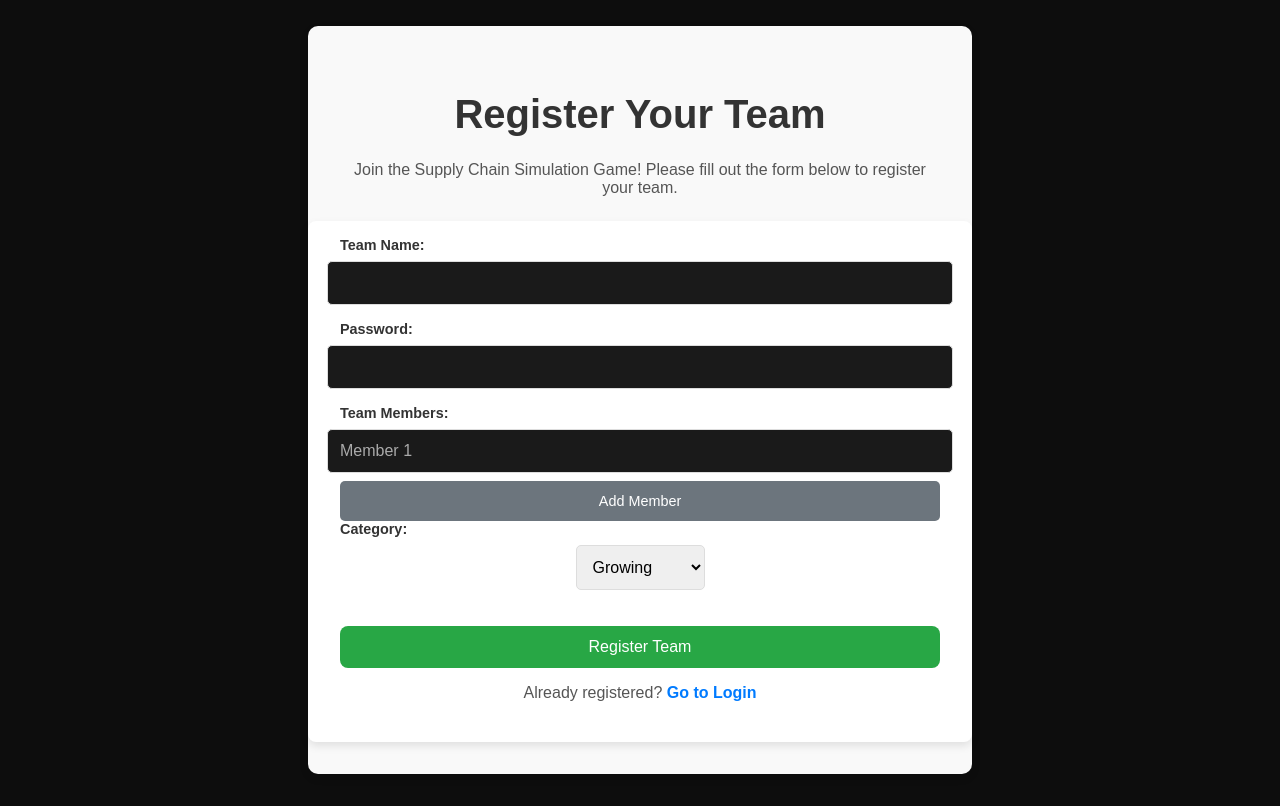
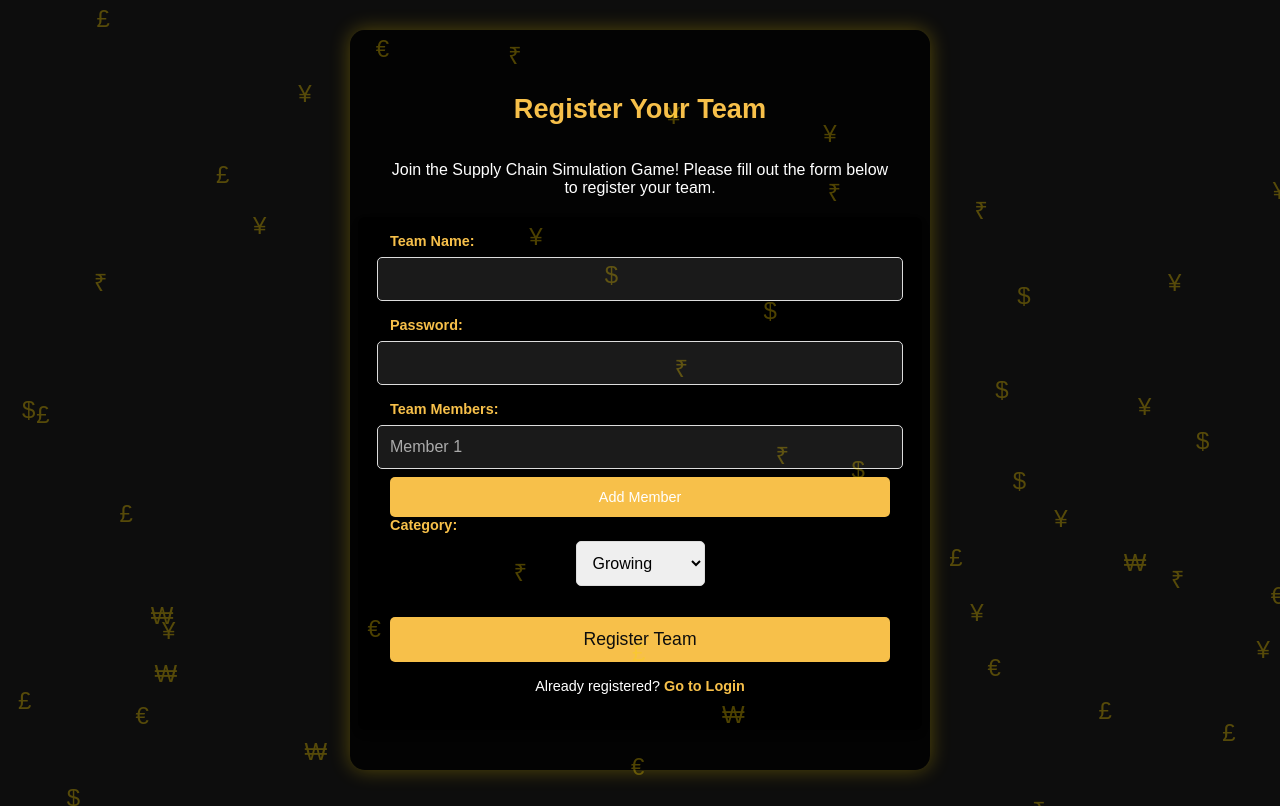
Before and after one commit to AnirvedaPDEU/Supply-chain-simulation, a React (Create React App) app in the folder frontend/: page /register in a window 1280 px wide. Built offline with nearby package versions, Linux system fonts and the light colour scheme.

Commit message:
fronted ready

```diff
--- a/frontend/src/components/TeamRegistration.css
+++ b/frontend/src/components/TeamRegistration.css
@@ -1,7 +1,7 @@
 .registration-container {
   width: 100%;
   padding: 1rem 2rem;
-  background-color: #fff;
+  background-color: #000000;
   border-radius: 8px;
   box-shadow: 0 4px 8px rgba(0, 0, 0, 0.1);
 }
@@ -14,7 +14,7 @@
 .registration-container label {
   font-weight: 600;
   margin-bottom: 0.5rem;
-  color: #333;
+  color:#f7c04a;
 }
 
 .registration-container input,
@@ -35,7 +35,7 @@
 
 .add-member-button {
   padding: 0.75rem;
-  background-color: #6c757d;
+  background-color: #f7c04a;
   color: #fff;
   border: none;
   border-radius: 5px;
@@ -66,12 +66,12 @@
 .login-link {
   margin-top: 1rem;
   font-size: 0.9rem;
-  color: #555;
+  color: #ffffff;
   text-align: center;
 }
 
 .login-link a {
-  color: #007bff;
+  color: #f7c04a;
   text-decoration: none;
   font-weight: 600;
 }
--- a/frontend/src/components/TeamRegistration.jsx
+++ b/frontend/src/components/TeamRegistration.jsx
@@ -86,7 +86,7 @@ const TeamRegistration = () => {
           <option value="established">Established</option>
         </select>
 
-        <button type="submit" className="submit-button">Register Team</button>
+        <button type="submit" className="submit-button" style={{background:"#f7c04a"}}>Register Team</button>
       </form>
 
       <p className="login-link">Already registered? <Link to="/login">Go to Login</Link></p>
--- a/frontend/src/pages/Challenges.jsx
+++ b/frontend/src/pages/Challenges.jsx
@@ -2,6 +2,26 @@ import React, { useEffect, useState } from 'react';
 import axios from 'axios';
 import { useAuth } from '../context/AuthContext';
 import './styles/Challenges.css';
+
+const currencies = ['$', '€', '₹', '¥', '£', '₩'];
+
+// Create multiple copies of each currency symbol
+const floatingCurrencies = Array.from({ length: 50 }, (_, index) => {
+  const randomCurrency = currencies[Math.floor(Math.random() * currencies.length)];
+  return (
+    <span
+      key={index}
+      className="currency"
+      style={{
+        left: `${Math.random() * 100}%`,
+        top: `${Math.random() * 100}%`,
+        animationDuration: `${4 + Math.random() * 4}s`,
+      }}
+    >
+      {randomCurrency}
+    </span>
+  );
+});
 
 const FinalScore = ({ totalScore, questionsAnswered }) => (
   <div className="final-score">
@@ -23,7 +43,7 @@ const Challenges = () => {
   const [totalScore, setTotalScore] = useState(0);
   const [isComplete, setIsComplete] = useState(false);
   const [questionsAnswered, setQuestionsAnswered] = useState(0);
-  const [timer, setTimer] = useState(30); // Timer state for countdown
+  const [timer, setTimer] = useState(480); // Timer state for countdown
   const [startTime, setStartTime] = useState(null);
   const [timeTaken, setTimeTaken] = useState(null);
 
@@ -50,7 +70,13 @@ const Challenges = () => {
     setFeedback('');
     setTimeTaken(null);
     setStartTime(Date.now()); // Set start time for the challenge
-    setTimer(30); // Reset timer for the new challenge
+    setTimer(480); // Reset timer for the new challenge
+  };
+
+  const formatTime = (seconds) => {
+    const minutes = Math.floor(seconds / 60);
+    const remainingSeconds = seconds % 60;
+    return `${minutes}:${remainingSeconds < 10 ? '0' : ''}${remainingSeconds}`;
   };
 
   useEffect(() => {
@@ -65,10 +91,10 @@ const Challenges = () => {
           initializeChallenge(); // Re-initialize for the new challenge
           return newIndex;
         }
-      }, 30000);
+      }, 480000);
 
       return () => clearInterval(interval);
-    }, 30000); // Change the challenge every 30 seconds
+    }, 480000); // Change the challenge every 30 seconds
 
     return () => clearInterval(interval);
   }, [challenges.length]);
@@ -140,7 +166,7 @@ const Challenges = () => {
           <h2>Current Challenge</h2>
           <div className="challenge">
             <h3>{currentChallenge.question_text}</h3>
-            <div className="timer">Time Left: {timer} seconds</div>
+            <div className="timer">Time Left: {formatTime(timer)}</div>
             <form onSubmit={handleSubmit}>
               <div>
                 {currentChallenge.options.map((option, index) => (
@@ -173,6 +199,7 @@ const Challenges = () => {
           </div>
         </>
       )}
+      {floatingCurrencies}
     </div>
   );
 };
--- a/frontend/src/pages/Leaderboard.jsx
+++ b/frontend/src/pages/Leaderboard.jsx
@@ -1,6 +1,27 @@
 import React, { useEffect, useState } from 'react';
 import axios from 'axios';
 import './styles/Leaderboard.css';
+
+// Array of currency symbols for dynamic floating elements
+const currencies = ['$', '€', '₹', '¥', '£', '₩'];
+
+// Create multiple copies of each currency symbol
+const floatingCurrencies = Array.from({ length: 50 }, (_, index) => {
+  const randomCurrency = currencies[Math.floor(Math.random() * currencies.length)];
+  return (
+    <span
+      key={index}
+      className="currency"
+      style={{
+        left: `${Math.random() * 100}%`,
+        top: `${Math.random() * 100}%`,
+        animationDuration: `${4 + Math.random() * 4}s`,
+      }}
+    >
+      {randomCurrency}
+    </span>
+  );
+});
 
 const Leaderboard = () => {
   const [leaderboard, setLeaderboard] = useState([]);
@@ -18,6 +39,12 @@ const Leaderboard = () => {
     fetchLeaderboard();
   }, []);
 
+  const formatTime = (seconds) => {
+    const minutes = Math.floor(seconds / 60);
+    const remainingSeconds = seconds % 60;
+    return `${minutes}:${remainingSeconds < 10 ? '0' : ''}${remainingSeconds}`;
+  };
+
   return (
     <div className="leaderboard-container">
       <h2>Leaderboard</h2>
@@ -27,7 +54,7 @@ const Leaderboard = () => {
             <th>Rank</th>
             <th>Team Name</th>
             <th>Total Score</th>
-            <th>Total time taken</th>
+            <th>Total Time Taken</th>
           </tr>
         </thead>
         <tbody>
@@ -36,11 +63,12 @@ const Leaderboard = () => {
               <td>{index + 1}</td>
               <td>{team.teamName}</td>
               <td>{team.totalScore}</td>
-              <td>{team.totalTime}</td>
+              <td>{formatTime(team.totalTime)}</td> {/* Format time here */}
             </tr>
           ))}
         </tbody>
       </table>
+      {floatingCurrencies} {/* Add floating currencies here */}
     </div>
   );
 };
--- a/frontend/src/pages/Login.jsx
+++ b/frontend/src/pages/Login.jsx
@@ -70,7 +70,7 @@ const Login = () => {
             required
           />
 
-          <button type="submit">Login</button>
+          <button type="submit" style={{background:"#f7c04a"}}>Login</button>
         </form>
         <div className="register-link">
           <p>Don't have an account? <Link to="/register">Register here</Link></p>
--- a/frontend/src/pages/RegisterTeam.jsx
+++ b/frontend/src/pages/RegisterTeam.jsx
@@ -1,6 +1,26 @@
 import React from 'react';
 import TeamRegistration from '../components/TeamRegistration';
 import './styles/RegisterTeam.css';
+
+const currencies = ['$', '€', '₹', '¥', '£', '₩'];
+
+// Create multiple copies of each currency symbol
+const floatingCurrencies = Array.from({ length: 50 }, (_, index) => {
+  const randomCurrency = currencies[Math.floor(Math.random() * currencies.length)];
+  return (
+    <span
+      key={index}
+      className="currency"
+      style={{
+        left: `${Math.random() * 100}%`,
+        top: `${Math.random() * 100}%`,
+        animationDuration: `${4 + Math.random() * 4}s`,
+      }}
+    >
+      {randomCurrency}
+    </span>
+  );
+});
 
 const RegisterTeam = () => {
   return (
@@ -8,6 +28,7 @@ const RegisterTeam = () => {
       <h2>Register Your Team</h2>
       <p>Join the Supply Chain Simulation Game! Please fill out the form below to register your team.</p>
       <TeamRegistration />
+      {floatingCurrencies}
     </div>
   );
 };
--- a/frontend/src/pages/TeamDashboard.jsx
+++ b/frontend/src/pages/TeamDashboard.jsx
@@ -3,17 +3,38 @@ import React, { useState, useEffect } from 'react';
 import { useNavigate } from 'react-router-dom';
 import axios from 'axios';
 import { useAuth } from '../context/AuthContext';
-import "./styles/TeamDashboard.css"
+import "./styles/TeamDashboard.css";
+
+// Array of currency symbols for dynamic floating elements
+const currencies = ['$', '€', '₹', '¥', '£', '₩'];
+
+// Create multiple copies of each currency symbol
+const floatingCurrencies = Array.from({ length: 50 }, (_, index) => {
+  const randomCurrency = currencies[Math.floor(Math.random() * currencies.length)];
+  return (
+    <span
+      key={index}
+      className="currency"
+      style={{
+        left: `${Math.random() * 100}%`,
+        top: `${Math.random() * 100}%`,
+        animationDuration: `${4 + Math.random() * 4}s`,
+      }}
+    >
+      {randomCurrency}
+    </span>
+  );
+});
 
 const TeamDashboard = () => {
-  const {authData} = useAuth();
-  const navigate = useNavigate(); // Updated to useNavigate hook
+  const { authData } = useAuth();
+  const navigate = useNavigate();
   const [teamDetails, setTeamDetails] = useState(null);
 
   useEffect(() => {
     const fetchTeamDetails = async () => {
       try {
-        const response = await axios.get(`http://localhost:4000/api/teams/${authData.teamId}`,{
+        const response = await axios.get(`http://localhost:4000/api/teams/${authData.teamId}`, {
           headers: {
             Authorization: `Bearer ${authData.token}`,
           },
@@ -26,10 +47,10 @@ const TeamDashboard = () => {
     if (authData) {
       fetchTeamDetails();
     }
-  }, []);
+  }, [authData]);
 
   const startSimulation = () => {
-    navigate('/challenges'); // Navigate using useNavigate
+    navigate('/challenges');
   };
 
   return (
@@ -38,18 +59,19 @@ const TeamDashboard = () => {
       {teamDetails ? (
         <>
           <h2>Team Name: {teamDetails.team_name}</h2>
-          <h3>Members:</h3>
+          <h3 style={{color:'#f7c04a'}}>Members:</h3>
           <ul>
             {teamDetails.team_members.map((member, index) => (
               <li key={index}>{member}</li>
             ))}
           </ul>
-          <h3>Score: {teamDetails.score}</h3>
+          <h3 style={{color:'#f7c04a'}}>Score: {teamDetails.score}</h3>
           <button onClick={startSimulation}>Start Simulation</button>
         </>
       ) : (
         <h2>Loading team details...</h2>
       )}
+      {floatingCurrencies}
     </div>
   );
 };
--- a/frontend/src/pages/styles/Challenges.css
+++ b/frontend/src/pages/styles/Challenges.css
@@ -1,90 +1,140 @@
-.challenge-viewer {
-  max-width: 600px;
-  margin: 0 auto;
-  padding: 20px;
-  background-color: #f5f5f5;
-  border-radius: 10px;
-  box-shadow: 0px 4px 8px rgba(0, 0, 0, 0.1);
-  text-align: center;
+body {
+  margin: 0;
+  font-family: 'Arial', sans-serif;
+  background: #1a1a1a; /* Dark background for the entire page */
 }
 
-h2, h3 {
-  color: #333;
+.challenge-viewer {
+  display: flex;
+  flex-direction: column;
+  align-items: center;
+  background: rgba(0, 0, 0, 0.8); /* Dark semi-transparent background */
+  padding: 40px;
+  border-radius: 15px;
+  box-shadow: 0px 0px 20px rgba(255, 215, 0, 0.3); /* Golden glow */
+  max-width: 600px;
+  width: 100%;
+  margin: 0 auto;
+  position: relative;
+  z-index: 1;
+}
+
+h2 {
+  color: #f7c04a; /* Rich gold color */
+  margin-bottom: 20px;
+  font-size: 2em;
+}
+
+h3, h4 {
+  color: #ffffff;
+  margin-bottom: 10px;
+}
+
+.timer {
+  font-size: 1.2em;
+  color: #e74c3c; /* Red color for urgency */
+  margin-bottom: 15px;
 }
 
 .challenge {
-  margin-top: 20px;
+  background-color: #2a2a2a; /* Darker background for the challenge box */
+  border-radius: 10px;
   padding: 20px;
-  background-color: #ffffff;
-  border-radius: 10px;
-  box-shadow: 0px 4px 8px rgba(0, 0, 0, 0.1);
-}
-
-.challenge h3 {
-  font-size: 1.5rem;
+  box-shadow: 0 2px 10px rgba(255, 215, 0, 0.5); /* Softer golden glow */
   margin-bottom: 20px;
+  width: 100%;
 }
 
 .option-button {
-  display: inline-block;
-  width: 100%;
-  padding: 12px;
-  margin: 10px 0;
-  background-color: #007bff;
-  color: white;
-  font-size: 1rem;
+  background-color: #f7c04a; /* Gold button color */
+  color: #0d0d0d; /* Dark text color */
   border: none;
-  border-radius: 8px;
+  border-radius: 5px;
+  padding: 12px 20px;
+  margin: 5px;
+  font-size: 1.1em;
   cursor: pointer;
-  transition: background-color 0.3s ease;
+  transition: all 0.3s ease-in-out;
 }
 
 .option-button:hover {
-  background-color: #0056b3;
+  background-color: #dda832; /* Darker gold on hover */
+  transform: scale(1.05);
 }
 
 .option-button.selected {
-  background-color: #28a745;
-  color: #fff;
+  background-color: #f0e3c8; /* Change color for selected option */
+  color: #0d0d0d; /* Keep text color dark */
+  border: 2px solid #f7c04a; /* Optional: add a border to highlight selection */
 }
 
 button[type="submit"] {
-  margin-top: 20px;
-  padding: 12px 24px;
-  background-color: #28a745;
-  color: white;
-  font-size: 1rem;
+  background-color: #f7c04a; /* Gold submit button */
+  color: #0d0d0d; /* Dark text color */
+  padding: 12px 25px;
+  font-size: 1.1em;
   border: none;
-  border-radius: 8px;
+  border-radius: 5px;
   cursor: pointer;
-  transition: background-color 0.3s ease;
+  transition: all 0.3s ease-in-out;
+  margin-top: 15px;
 }
 
 button[type="submit"]:hover {
-  background-color: #218838;
-}
-
-button[type="submit"]:disabled {
-  background-color: #ccc;
-  cursor: not-allowed;
+  background-color: #dda832; /* Darker gold on hover */
+  transform: scale(1.05);
 }
 
 .final-score {
+  background-color: #2a2a2a; /* Darker background for final score */
+  border-radius: 10px;
+  padding: 20px;
+  box-shadow: 0 2px 10px rgba(255, 215, 0, 0.5);
   text-align: center;
-  padding: 20px;
+  width: 100%;
 }
 
 .total-score {
   margin-top: 20px;
-  padding: 20px;
-  background-color: #f0f0f0;
-  border-radius: 10px;
-  box-shadow: 0px 4px 8px rgba(0, 0, 0, 0.1);
+  color: #ffffff;
 }
 
-.discussion-message {
-  margin-top: 20px;
-  font-size: 18px;
-  color: #ff0000; /* Change color as needed */
-  font-weight: bold;
+.currency {
+  position: fixed;
+  font-size: 1.5em;
+  color: rgba(255, 215, 0, 0.3); /* Gold color for currency */
+  animation: float 6s ease-in-out infinite;
+  z-index: 0;
 }
+
+@keyframes float {
+  0% { transform: translateY(0); }
+  50% { transform: translateY(-20px); }
+  100% { transform: translateY(0); }
+}
+
+.currency:hover {
+  transform: scale(1.2);
+  opacity: 0.8;
+}
+
+/* Responsive Design */
+@media (max-width: 600px) {
+  .challenge-viewer {
+      padding: 20px;
+  }
+
+  .option-button, button[type="submit"] {
+      width: 100%;
+      padding: 10px;
+      font-size: 1em; /* Smaller font size on mobile */
+  }
+
+  h2 {
+      font-size: 1.5em; /* Adjust header size for smaller screens */
+  }
+
+  .currency {
+      font-size: 1.2em; /* Smaller currency symbols on mobile */
+  }
+}
--- a/frontend/src/pages/styles/RegisterTeam.css
+++ b/frontend/src/pages/styles/RegisterTeam.css
@@ -1,24 +1,107 @@
+body {
+  background: #0d0d0d; /* Dark background */
+  margin: 0;
+  padding: 0;
+  font-family: 'Poppins', sans-serif; /* Stylish, modern font */
+  display: flex;
+  justify-content: center;
+  align-items: center;
+  height: 100vh;
+  overflow: hidden;
+  position: relative;
+}
+
 .register-team-container {
   display: flex;
   flex-direction: column;
+  justify-content: center;
   align-items: center;
-  margin: 2rem auto;
-  max-width: 600px;
-  padding: 2rem;
-  background-color: #f9f9f9;
-  border-radius: 10px;
-  box-shadow: 0 4px 8px rgba(0, 0, 0, 0.1);
+  background: rgba(0, 0, 0, 0.8); /* Semi-transparent background */
+  padding: 40px;
+  border-radius: 15px;
+  box-shadow: 0px 0px 20px rgba(255, 215, 0, 0.3); /* Golden glow */
+  max-width: 500px;
+  width: 100%;
+  text-align: center;
+  position: relative;
+  z-index: 1; /* Ensure form stays on top */
 }
 
-.register-team-container h2 {
-  font-size: 2.5rem;
-  color: #333;
-  margin-bottom: 0.5rem;
+h2 {
+  color: #f7c04a; /* Rich gold color */
+  margin-bottom: 20px;
+  font-size: 1.7em;
 }
 
-.register-team-container p {
-  font-size: 1rem;
-  color: #555;
-  margin-bottom: 1.5rem;
-  text-align: center;
+p {
+  color: #ffffff;
+  margin-bottom: 20px;
+  font-size: 1em;
 }
+
+.registration-form {
+  display: flex;
+  flex-direction: column;
+  align-items: center;
+  width: 100%;
+}
+
+label {
+  color: #ffffff;
+  align-self: flex-start;
+  margin-bottom: 5px;
+  font-size: 0.9em;
+}
+
+input {
+  width: 100%;
+  padding: 12px;
+  margin-bottom: 15px;
+  border: none;
+  border-radius: 5px;
+  font-size: 1em;
+  background: #1a1a1a;
+  color: #ffffff;
+}
+
+input::placeholder {
+  color: #aaaaaa; /* Light placeholder color */
+}
+
+button {
+  background-color: #f7c04a;
+  color: #0d0d0d; /* Dark text for contrast */
+  padding: 12px 25px;
+  font-size: 1.1em;
+  border: none;
+  border-radius: 5px;
+  cursor: pointer;
+  transition: all 0.3s ease-in-out;
+  margin-top: 10px;
+  width: 100%;
+}
+
+button:hover {
+  background-color: #dda832; /* Lighter gold */
+  transform: scale(1.05); /* Gentle zoom on hover */
+}
+
+@keyframes float {
+  0% { transform: translateY(0); }
+  50% { transform: translateY(-20px); }
+  100% { transform: translateY(0); }
+}
+
+.currency {
+  position: fixed; /* Fixed position relative to the window */
+  font-size: 1.5em;
+  color: rgba(255, 215, 0, 0.3); /* Light golden color for currency symbols */
+  animation: float 6s ease-in-out infinite;
+  transition: transform 0.3s ease;
+  z-index: 0; /* Ensure floating symbols stay behind the login form */
+}
+
+.currency:hover {
+  transform: scale(1.2);
+  opacity: 0.8;
+}
--- a/frontend/src/pages/styles/TeamDashboard.css
+++ b/frontend/src/pages/styles/TeamDashboard.css
@@ -2,73 +2,71 @@
   display: flex;
   flex-direction: column;
   align-items: center;
-    justify-content: center;
-    margin: 2rem auto;
+  background: rgba(0, 0, 0, 0.8); /* Dark semi-transparent background */
+  padding: 40px;
+  border-radius: 15px;
+  box-shadow: 0px 0px 20px rgba(255, 215, 0, 0.3); /* Golden glow */
   max-width: 600px;
-    padding: 2rem;
-    background-color: #f9f9f9;
-    border-radius: 10px;
-    box-shadow: 0 4px 8px rgba(0, 0, 0, 0.1);
-    color: #333;
+  width: 100%;
+  margin: 0 auto;
+  position: relative;
+  z-index: 1;
 }
 
-  .team-dashboard h1 {
-    font-size: 2.5rem;
-    color: #007bff;
-    margin-bottom: 1rem;
+h1 {
+  color: #f7c04a; /* Rich gold color */
+  margin-bottom: 20px;
+  font-size: 2em;
 }
 
-  .team-dashboard h2 {
-    font-size: 2rem;
-    margin: 1rem 0;
+h2, h3 {
+  color: #ffffff;
+  margin-bottom: 10px;
 }
 
-  .team-dashboard h3 {
-    font-size: 1.5rem;
-    margin: 1rem 0;
-    color: #555;
+ul {
+  list-style: none;
+  padding: 0;
+  margin-bottom: 20px;
 }
 
-  .team-dashboard ul {
-    list-style-type: none; /* Removes default list styling */
-    padding: 0;
-    margin: 1rem 0;
+li {
+  color: #dddddd;
+  font-size: 1.1em;
+  margin-bottom: 5px;
 }
 
-  .team-dashboard li {
-    background-color: #e7f1ff; /* Light background for members */
-    border-radius: 5px;
-    padding: 0.5rem 1rem;
-    margin: 0.5rem 0;
-    box-shadow: 0 2px 4px rgba(0, 0, 0, 0.1);
-    transition: transform 0.2s; /* Animation effect on hover */
-  }
-
-  .team-dashboard li:hover {
-    transform: translateY(-2px); /* Lift effect on hover */
-  }
-
-  .team-dashboard button {
-    padding: 0.75rem 1.5rem;
-    font-size: 1rem;
-    color: #fff;
-    background-color: #007bff;
+button {
+  background-color: #f7c04a;
+  color: #0d0d0d;
+  padding: 12px 25px;
+  font-size: 1.1em;
   border: none;
   border-radius: 5px;
   cursor: pointer;
-    transition: background-color 0.3s ease;
+  transition: all 0.3s ease-in-out;
 }
 
-  .team-dashboard button:hover {
-    background-color: #0056b3; /* Darker shade on hover */
+button:hover {
+  background-color: #dda832;
+  transform: scale(1.05);
 }
 
-  .team-dashboard h2,
-  .team-dashboard h3 {
-    text-align: center; /* Center align headings for better aesthetics */
+@keyframes float {
+  0% { transform: translateY(0); }
+  50% { transform: translateY(-20px); }
+  100% { transform: translateY(0); }
 }
 
-  .team-dashboard h2 {
-    border-bottom: 2px solid #007bff; /* Underline for the team name */
-    padding-bottom: 0.5rem;
+.currency {
+  position: fixed;
+  font-size: 1.5em;
+  color: rgba(255, 215, 0, 0.3);
+  animation: float 6s ease-in-out infinite;
+  z-index: 0;
 }
+
+.currency:hover {
+  transform: scale(1.2);
+  opacity: 0.8;
+}
```
Lines whose indentation alone changed are shown as unchanged.
